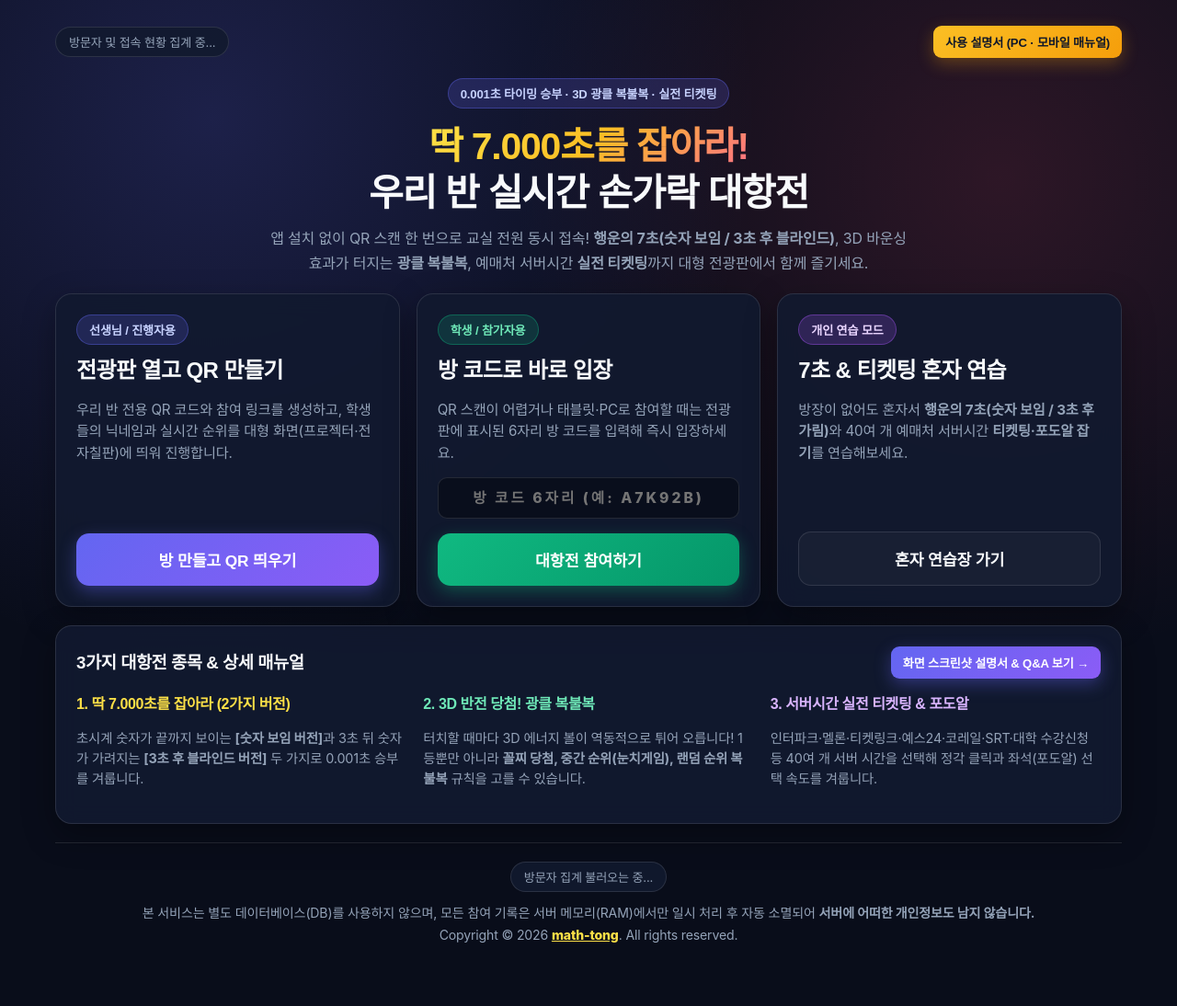
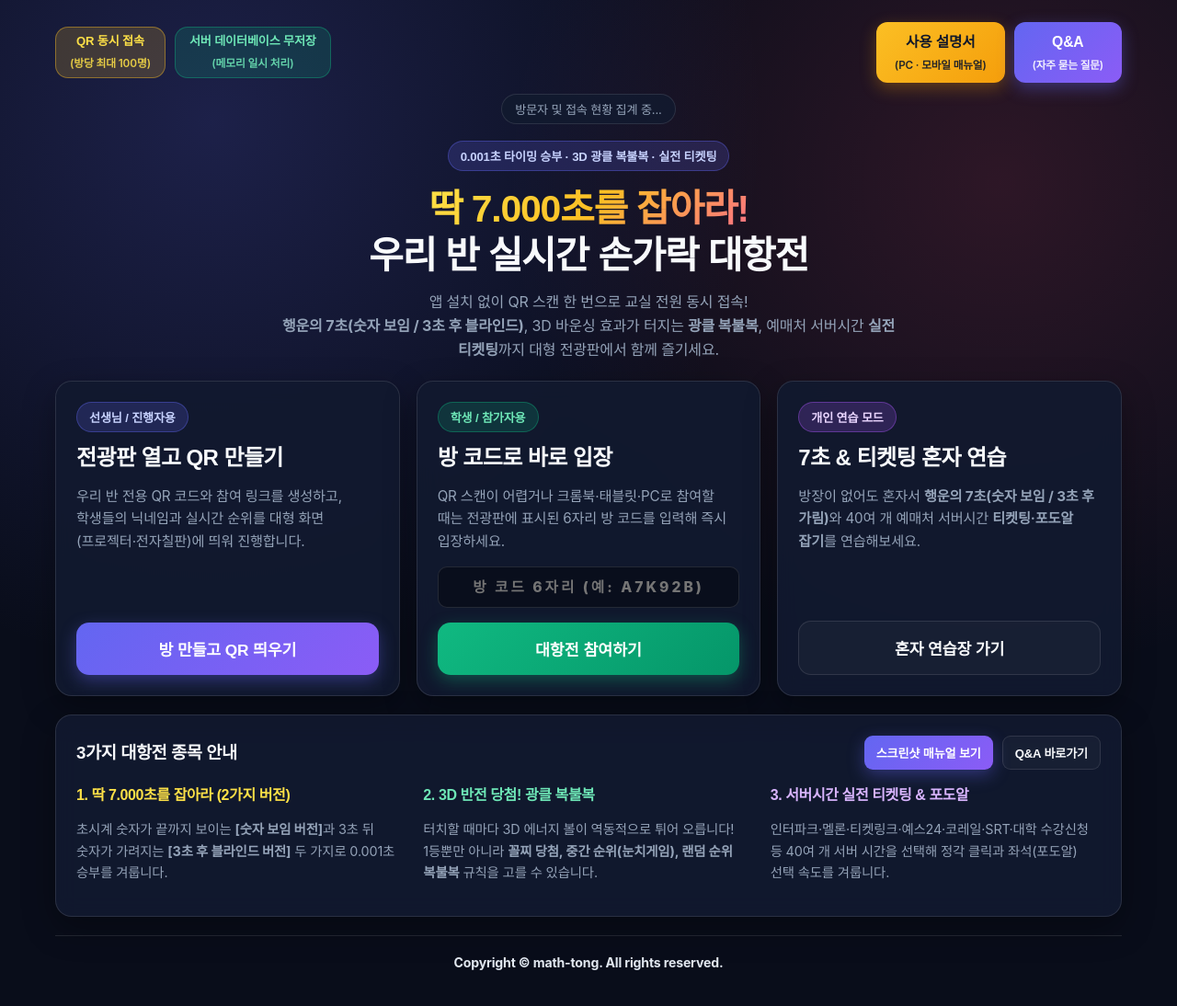
Before and after one commit to t98advisor1/7lucky, a website: page public/index.html in a window 1280 px wide. Shown: the whole page at 92% size. Before the commit the page ends 1073 px from the top, so only its background shows below. Drawn offline with Linux system fonts and the light colour scheme; no server answers; a web font is replaced by a local one.

Commit message:
Improve top badge/button line-breaks, add Q&A top shortcut, and simplify footer copyright

```diff
--- a/public/index.html
+++ b/public/index.html
@@ -7,23 +7,46 @@
   <link rel="stylesheet" href="/styles.css" />
 </head>
 <body>
-  <div class="container" style="padding-top: 28px; padding-bottom: 48px;">
-    <!-- Top Navigation Bar -->
+  <div class="container" style="padding-top: 24px; padding-bottom: 48px;">
+    <!-- Top Navigation Bar (Multi-line Badges & Top Manual / Q&A Buttons) -->
     <div class="flex items-center justify-between flex-wrap gap-2 mb-2">
-      <div class="visitor-pill" data-visitor-box>방문자 및 접속 현황 집계 중...</div>
-      <div class="flex items-center gap-2">
-        <a href="/manual" class="btn btn-accent btn-sm">사용 설명서 (PC · 모바일 매뉴얼)</a>
+      <div class="flex items-center gap-2 flex-wrap">
+        <span class="badge badge-accent badge-multiline">
+          <span>QR 동시 접속</span>
+          <small>(방당 최대 100명)</small>
+        </span>
+        <span class="badge badge-success badge-multiline">
+          <span>서버 데이터베이스 무저장</span>
+          <small>(메모리 일시 처리)</small>
+        </span>
+      </div>
+      <div class="flex items-center gap-2 flex-wrap">
+        <a href="/manual" class="btn btn-accent btn-multiline">
+          <span>사용 설명서</span>
+          <small>(PC · 모바일 매뉴얼)</small>
+        </a>
+        <a href="/manual#qna" class="btn btn-primary btn-multiline">
+          <span>Q&amp;A</span>
+          <small>(자주 묻는 질문)</small>
+        </a>
       </div>
     </div>
 
-    <div class="text-center mb-2" style="margin-top: 22px;">
+    <!-- Visitor Counter Pill -->
+    <div class="text-center mt-2">
+      <div class="visitor-pill" data-visitor-box>방문자 및 접속 현황 집계 중...</div>
+    </div>
+
+    <!-- Hero Title -->
+    <div class="text-center mb-2" style="margin-top: 18px;">
       <div class="badge" style="margin-bottom: 4px;">0.001초 타이밍 승부 · 3D 광클 복불복 · 실전 티켓팅</div>
       <h1 class="hero-title">
         <span class="point-gold">딱 7.000초를 잡아라!</span><br />
         우리 반 실시간 손가락 대항전
       </h1>
-      <p class="text-muted" style="max-width: 700px; margin: 0 auto; font-size: 1rem; line-height: 1.65;">
-        앱 설치 없이 QR 스캔 한 번으로 교실 전원 동시 접속! <strong>행운의 7초(숫자 보임 / 3초 후 블라인드)</strong>, 3D 바운싱 효과가 터지는 <strong>광클 복불복</strong>, 예매처 서버시간 <strong>실전 티켓팅</strong>까지 대형 전광판에서 함께 즐기세요.
+      <p class="text-muted" style="max-width: 680px; margin: 0 auto; font-size: 1rem; line-height: 1.65;">
+        앱 설치 없이 QR 스캔 한 번으로 교실 전원 동시 접속!<br />
+        <strong>행운의 7초(숫자 보임 / 3초 후 블라인드)</strong>, 3D 바운싱 효과가 터지는 <strong>광클 복불복</strong>, 예매처 서버시간 <strong>실전 티켓팅</strong>까지 대형 전광판에서 함께 즐기세요.
       </p>
     </div>
 
@@ -33,7 +56,7 @@
         <div>
           <span class="badge">선생님 / 진행자용</span>
           <h2 style="margin: 12px 0 6px;">전광판 열고 QR 만들기</h2>
-          <p class="text-muted" style="font-size: 0.95rem; line-height: 1.55;">
+          <p class="text-muted" style="font-size: 0.95rem; line-height: 1.6;">
             우리 반 전용 QR 코드와 참여 링크를 생성하고, 학생들의 닉네임과 실시간 순위를 대형 화면(프로젝터·전자칠판)에 띄워 진행합니다.
           </p>
         </div>
@@ -45,8 +68,8 @@
         <div>
           <span class="badge badge-success">학생 / 참가자용</span>
           <h2 style="margin: 12px 0 6px;">방 코드로 바로 입장</h2>
-          <p class="text-muted" style="font-size: 0.95rem; line-height: 1.55;">
-            QR 스캔이 어렵거나 태블릿·PC로 참여할 때는 전광판에 표시된 6자리 방 코드를 입력해 즉시 입장하세요.
+          <p class="text-muted" style="font-size: 0.95rem; line-height: 1.6;">
+            QR 스캔이 어렵거나 크롬북·태블릿·PC로 참여할 때는 전광판에 표시된 6자리 방 코드를 입력해 즉시 입장하세요.
           </p>
           <div class="mt-2">
             <input
@@ -66,7 +89,7 @@
         <div>
           <span class="badge" style="background: rgba(168,85,247,0.2); color: #e9d5ff; border-color: rgba(168,85,247,0.4);">개인 연습 모드</span>
           <h2 style="margin: 12px 0 6px;">7초 &amp; 티켓팅 혼자 연습</h2>
-          <p class="text-muted" style="font-size: 0.95rem; line-height: 1.55;">
+          <p class="text-muted" style="font-size: 0.95rem; line-height: 1.6;">
             방장이 없어도 혼자서 <strong>행운의 7초(숫자 보임 / 3초 후 가림)</strong>와 40여 개 예매처 서버시간 <strong>티켓팅·포도알 잡기</strong>를 연습해보세요.
           </p>
         </div>
@@ -77,25 +100,28 @@
     <!-- Quick Guide & Manual CTA -->
     <div class="card mt-3">
       <div class="flex items-center justify-between flex-wrap gap-2 mb-2">
-        <h3 style="margin: 0;">3가지 대항전 종목 &amp; 상세 매뉴얼</h3>
-        <a href="/manual" class="btn btn-primary btn-sm">화면 스크린샷 설명서 &amp; Q&amp;A 보기 →</a>
+        <h3 style="margin: 0;">3가지 대항전 종목 안내</h3>
+        <div class="flex gap-2">
+          <a href="/manual" class="btn btn-primary btn-sm">스크린샷 매뉴얼 보기</a>
+          <a href="/manual#qna" class="btn btn-outline btn-sm">Q&amp;A 바로가기</a>
+        </div>
       </div>
       <div class="grid-3">
         <div>
           <h4 style="margin: 6px 0; color: #fde047;">1. 딱 7.000초를 잡아라 (2가지 버전)</h4>
-          <p class="text-muted" style="font-size: 0.9rem; line-height: 1.55;">
+          <p class="text-muted" style="font-size: 0.9rem; line-height: 1.6;">
             초시계 숫자가 끝까지 보이는 <strong>[숫자 보임 버전]</strong>과 3초 뒤 숫자가 가려지는 <strong>[3초 후 블라인드 버전]</strong> 두 가지로 0.001초 승부를 겨룹니다.
           </p>
         </div>
         <div>
           <h4 style="margin: 6px 0; color: #6ee7b7;">2. 3D 반전 당첨! 광클 복불복</h4>
-          <p class="text-muted" style="font-size: 0.9rem; line-height: 1.55;">
+          <p class="text-muted" style="font-size: 0.9rem; line-height: 1.6;">
             터치할 때마다 3D 에너지 볼이 역동적으로 튀어 오릅니다! 1등뿐만 아니라 <strong>꼴찌 당첨, 중간 순위(눈치게임), 랜덤 순위 복불복</strong> 규칙을 고를 수 있습니다.
           </p>
         </div>
         <div>
           <h4 style="margin: 6px 0; color: #d8b4fe;">3. 서버시간 실전 티켓팅 &amp; 포도알</h4>
-          <p class="text-muted" style="font-size: 0.9rem; line-height: 1.55;">
+          <p class="text-muted" style="font-size: 0.9rem; line-height: 1.6;">
             인터파크·멜론·티켓링크·예스24·코레일·SRT·대학 수강신청 등 40여 개 서버 시간을 선택해 정각 클릭과 좌석(포도알) 선택 속도를 겨룹니다.
           </p>
         </div>
@@ -104,14 +130,8 @@
 
     <!-- Footer -->
     <footer class="text-center mt-3" style="padding: 20px 10px 0; border-top: 1px solid var(--border); font-size: 0.88rem; color: var(--text-muted);">
-      <div class="mb-2">
-        <div class="visitor-pill" data-visitor-box>방문자 집계 불러오는 중...</div>
-      </div>
-      <div style="margin-bottom: 6px;">
-        본 서비스는 별도 데이터베이스(DB)를 사용하지 않으며, 모든 참여 기록은 서버 메모리(RAM)에서만 일시 처리 후 자동 소멸되어 <strong>서버에 어떠한 개인정보도 남지 않습니다.</strong>
-      </div>
-      <div class="mt-1">
-        Copyright © 2026 <a href="https://blog.naver.com/math-tong" target="_blank" rel="noreferrer" style="color: #fde047; font-weight: 800; text-decoration: underline;">math-tong</a>. All rights reserved.
+      <div style="font-weight: 700; color: #e2e8f0;">
+        Copyright © math-tong. All rights reserved.
       </div>
     </footer>
   </div>
--- a/public/styles.css
+++ b/public/styles.css
@@ -62,6 +62,7 @@ html, body {
   min-height: 100vh;
   touch-action: manipulation;
   letter-spacing: -0.01em;
+  word-break: keep-all;
 }
 
 a {
@@ -171,6 +172,44 @@ button, input, select {
   background: rgba(239, 68, 68, 0.18);
   color: #fca5a5;
   border-color: rgba(239, 68, 68, 0.38);
+}
+
+.badge-multiline {
+  display: inline-flex;
+  flex-direction: column;
+  align-items: center;
+  justify-content: center;
+  text-align: center;
+  line-height: 1.28;
+  padding: 7px 15px;
+  border-radius: 14px;
+}
+
+.badge-multiline small {
+  font-family: var(--font-body);
+  font-size: 0.74rem;
+  font-weight: 600;
+  opacity: 0.88;
+  margin-top: 2px;
+}
+
+.btn-multiline {
+  display: inline-flex;
+  flex-direction: column;
+  align-items: center;
+  justify-content: center;
+  text-align: center;
+  line-height: 1.25;
+  padding: 8px 16px;
+  border-radius: 12px;
+  gap: 2px;
+}
+
+.btn-multiline small {
+  font-family: var(--font-body);
+  font-size: 0.73rem;
+  font-weight: 600;
+  opacity: 0.9;
 }
 
 /* Buttons */
```
Also changed, not shown: public/host.html (+3 -3 lines), public/join.html (+3 -3 lines), public/manual.html (+17 -28 lines), public/practice.html (+3 -3 lines), public/screenshots/mo-1-join.png, public/screenshots/mo-2-waiting.png, public/screenshots/mo-3-lucky7-visible.png, public/screenshots/mo-4-lucky7-blind.png, public/screenshots/mo-5-clicker.png, public/screenshots/mo-6-ticketing-seat.png, public/screenshots/mo-7-practice.png, public/screenshots/pc-1-home.png, public/screenshots/pc-6-history.png, 5 other files.
